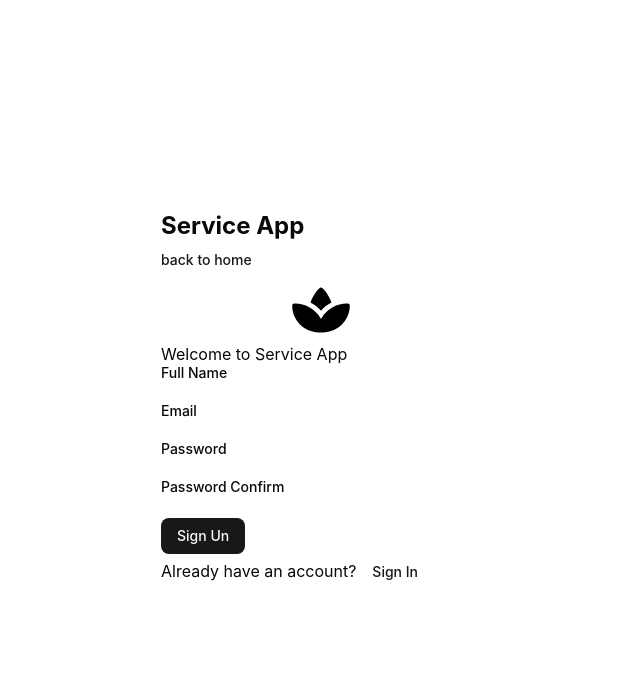
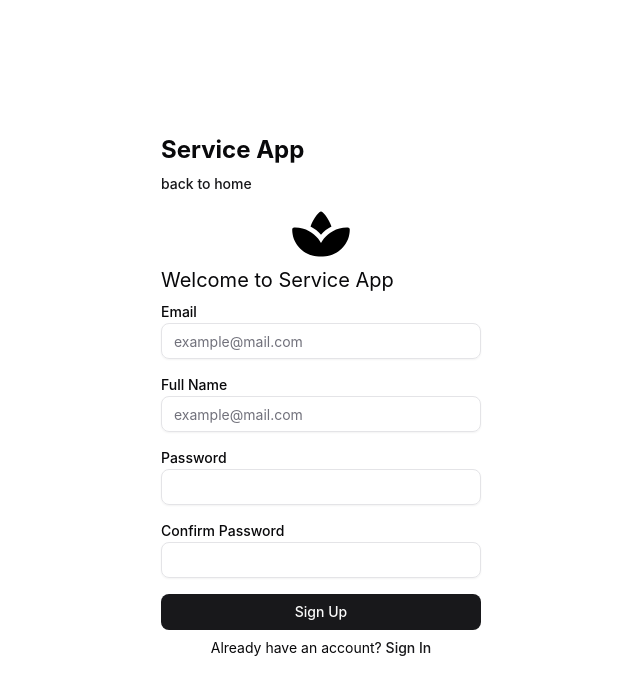
Before and after one commit to kvilmos/service-app, a React (Vite) app in the folder client/: page /authentication in a window 1280 px wide. Both pictures are taken after a click on the button "Sign Up". Shown: the top 694 px of the page, without its empty margins (319-959 px from the left). Built offline with nearby package versions, Linux system fonts and the light colour scheme.

Commit message:
style: adjust spacing between sign up form fields

```diff
--- a/client/src/features/auth/components/sign-in-form.jsx
+++ b/client/src/features/auth/components/sign-in-form.jsx
@@ -1,14 +1,8 @@
 import { Button } from "@/components/shadcn-ui/button";
-import { Label } from "@/components/shadcn-ui/label";
 import { Input } from "@/components/shadcn-ui/input";
 
 import "@/features/auth/auth-page.css";
-import {
-  Field,
-  FieldDescription,
-  FieldGroup,
-  FieldLabel,
-} from "@/components/shadcn-ui/field";
+import { Field, FieldGroup, FieldLabel } from "@/components/shadcn-ui/field";
 
 export default function SignInForm({ onSwitch }) {
   return (
@@ -29,8 +23,9 @@ export default function SignInForm({ onSwitch }) {
           <FieldLabel htmlFor="signin-password">Password</FieldLabel>
           <Input id="signin-password" type="password" />
         </Field>
+
         <Field>
-          <Button type="submit">Submit</Button>
+          <Button type="submit">Sign In</Button>
         </Field>
       </FieldGroup>
 
--- a/client/src/features/auth/components/sign-up-form.jsx
+++ b/client/src/features/auth/components/sign-up-form.jsx
@@ -1,24 +1,57 @@
 import { Button } from "@/components/shadcn-ui/button";
-import { Label } from "@/components/shadcn-ui/label";
+import { Input } from "@/components/shadcn-ui/input";
+
+import "@/features/auth/auth-page.css";
+import { Field, FieldGroup, FieldLabel } from "@/components/shadcn-ui/field";
 
 export default function SignUpForm({ onSwitch }) {
   return (
     <div>
-      <h1>Welcome to Service App</h1>
+      <h1 className="text-xl">Welcome to Service App</h1>
 
-      <Label>Full Name</Label>
-      <input type="text" />
-      <Label>Email</Label>
-      <input type="text" />
-      <Label>Password</Label>
-      <input type="text" />
-      <Label>Password Confirm</Label>
-      <input type="text" />
+      <FieldGroup className="auth-form">
+        <Field className="auth-field">
+          <FieldLabel htmlFor="signup-email">Email</FieldLabel>
+          <Input
+            id="signup-email"
+            type="email"
+            placeholder="example@mail.com"
+          />
+        </Field>
 
-      <Button>Sign Un</Button>
-      <p>
-        Already have an account?
-        <Button onClick={onSwitch} variant="link">
+        <Field className="auth-field">
+          <FieldLabel htmlFor="signup-full-name">Full Name</FieldLabel>
+          <Input
+            id="signup-full-name"
+            type="text"
+            placeholder="example@mail.com"
+          />
+        </Field>
+
+        <Field className="auth-field">
+          <FieldLabel htmlFor="signup-password">Password</FieldLabel>
+          <Input id="signup-password" type="password" />
+        </Field>
+
+        <Field className="auth-field">
+          <FieldLabel htmlFor="signup-confirm-password">
+            Confirm Password
+          </FieldLabel>
+          <Input id="signup-confirm-password" type="password" />
+        </Field>
+
+        <Field>
+          <Button type="submit">Sign Up</Button>
+        </Field>
+      </FieldGroup>
+
+      <p className="text-sm switch-p">
+        Already have an account?&nbsp;
+        <Button
+          onClick={onSwitch}
+          variant="link"
+          className="text-sm auth-form__switch"
+        >
           Sign In
         </Button>
       </p>
```
